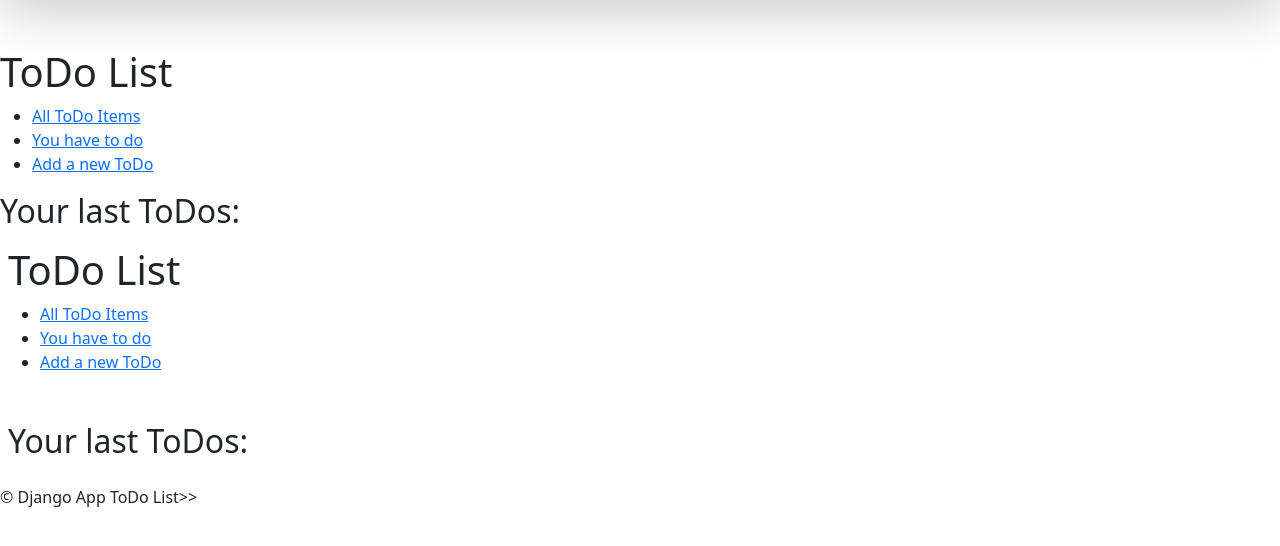
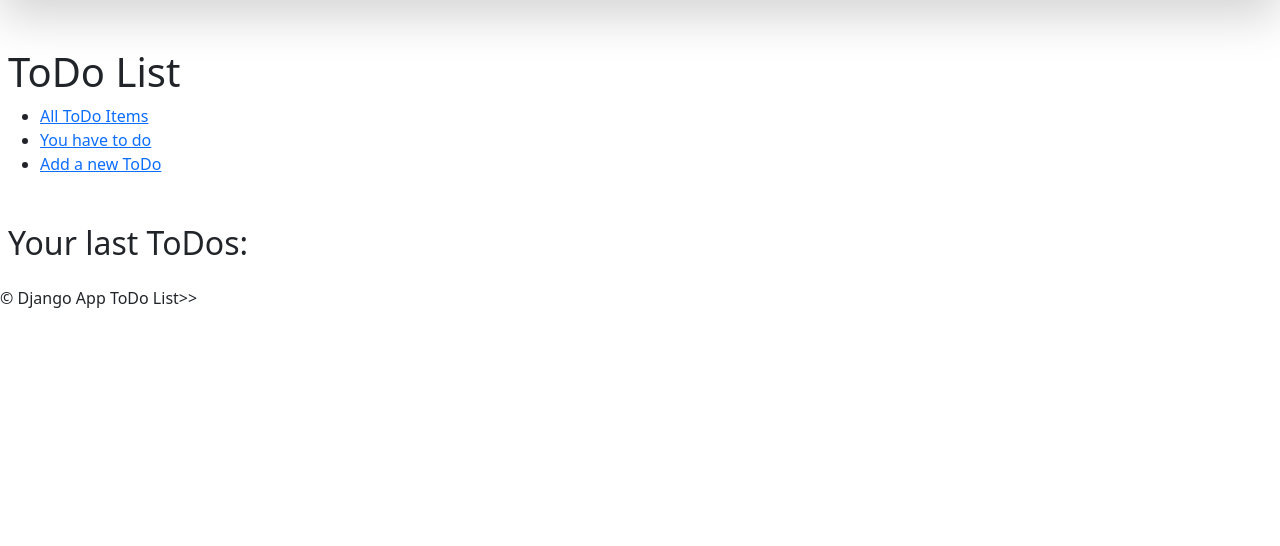
Before and after one commit to TiredOptimist/first-django-project, a Django app: page /todos/ in a window 1280 px wide. Shown: the part 72-618 px from the top of the page. Run offline with Django 5.2, Linux system fonts and the light colour scheme; data that the repository does not hold is empty.

Commit message:
"blya ento style"

```diff
--- a/first/todo_list/templates/todo_list/index.html
+++ b/first/todo_list/templates/todo_list/index.html
@@ -5,16 +5,6 @@
 {% endblock title %}
 
 {% block body %}
-  <h1>ToDo List</h1>
-  <ul>
-  <li><a href="{% url 'todo_list:list' %}">All ToDo Items</a></li>
-  <li><a href="{% url 'todo_list:done' %}">You have to do</a></li>
-  <li> <a href="{% url 'todo_list:add_todo_item' %}">Add a new ToDo</a>
-  </li>
-  </ul>
-
-  <h2>Your last ToDos:</h2>
-   {% include 'todo_list/components/todo_items_list.html' %}
 
   <div class="mb-4">
     <div class="content m-2">
```
